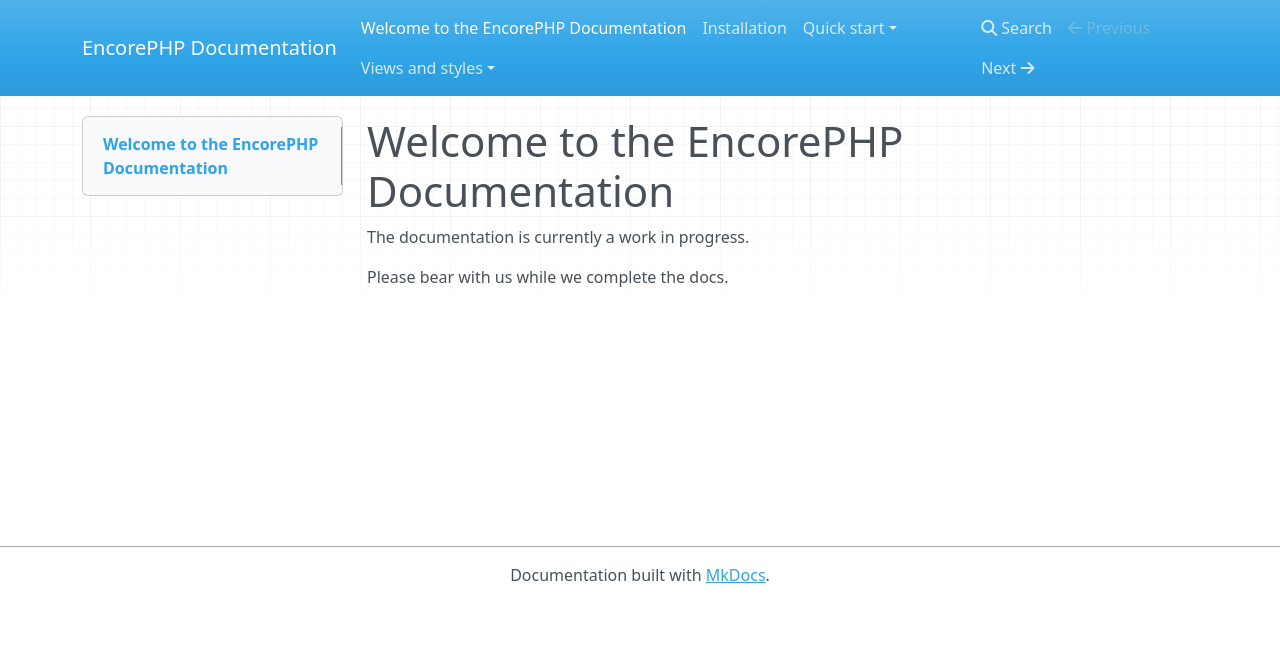
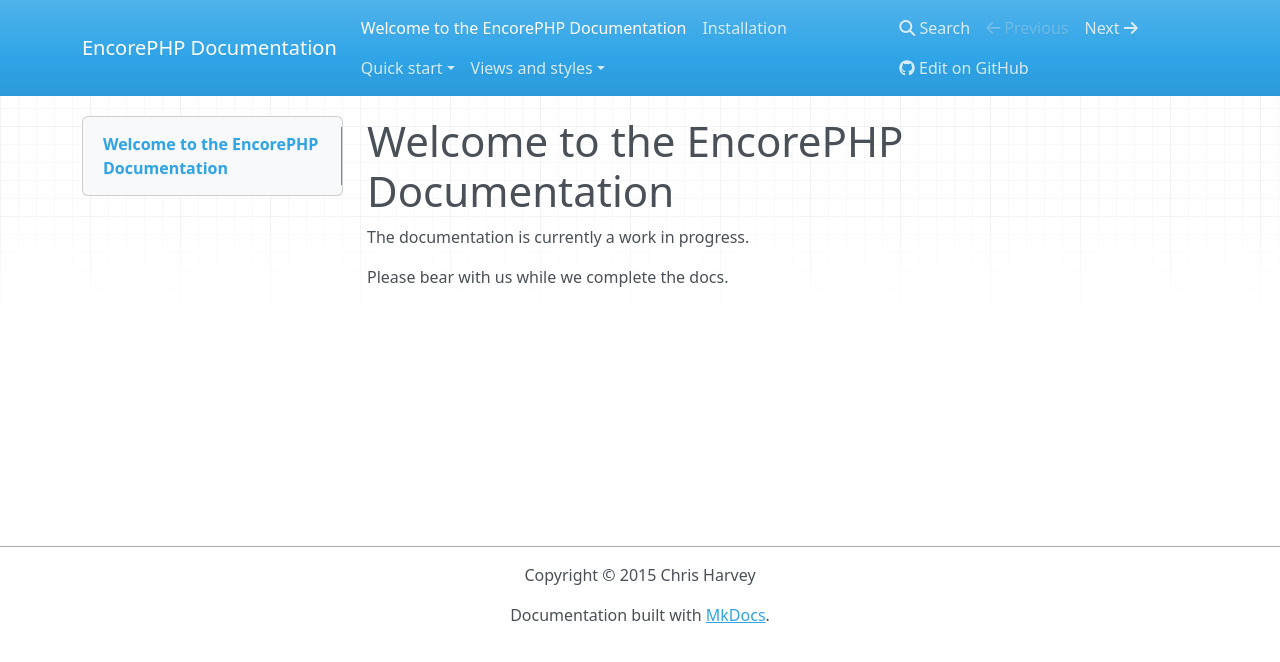
Before and after one commit to chrisnharvey/docs, an MkDocs documentation site: the page built from docs/index.md, in a window 1280 px wide. Shown: the top 662 px of the page. Built offline with MkDocs 1.6.1, drawn with Linux system fonts in a browser that asks for light colours; nearby versions of some CDN libraries.

Commit message:
Adding additional info

```diff
--- a/mkdocs.yml
+++ b/mkdocs.yml
@@ -1 +1,4 @@
 site_name: EncorePHP Documentation
+repo_url: https://github.com/encorephp/docs
+
+copyright: Copyright &copy; 2015 Chris Harvey
```
